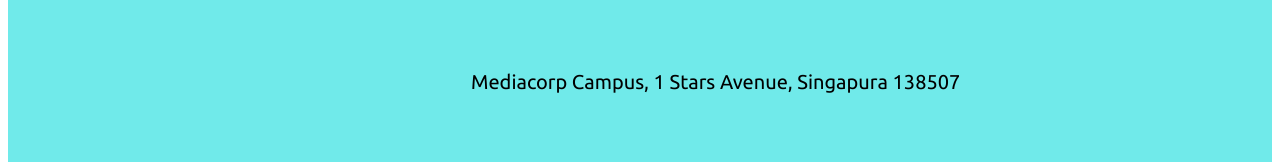
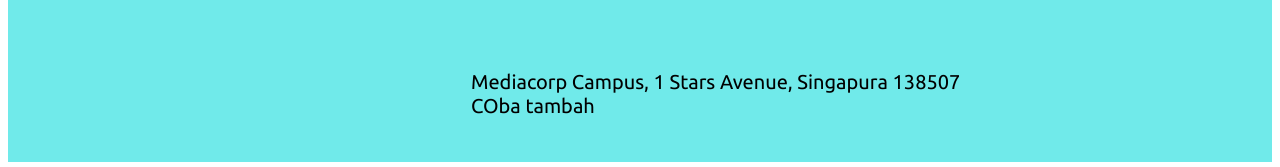
Before and after one commit to LordDanker/marina, a plain HTML site: page index.html in a window 1280 px wide. Shown: the part 1330-1497 px from the top of the page. Drawn offline with Linux system fonts and the light colour scheme; a web font is replaced by a local one.

Commit message:
commit coba 2

```diff
--- a/index.html
+++ b/index.html
@@ -34,7 +34,7 @@
             Customer satisfaction is our top priority. Our customer support team is always ready to assist you with any questions
             or issues you may encounter. We are committed to providing the best service at every step of your journey
             with us</span>
-        <span class="v7_214">Mediacorp Campus, 1 Stars Avenue, Singapura 138507</span>
+        <span class="v7_214">Mediacorp Campus, 1 Stars Avenue, Singapura 138507 COba tambah</span>
         <div class="v2_10"></div>
         <div class="v2_12"></div><span class="v2_11">Home</span>
         <div class="v2_13"></div><span class="v2_14">About</span>
```
